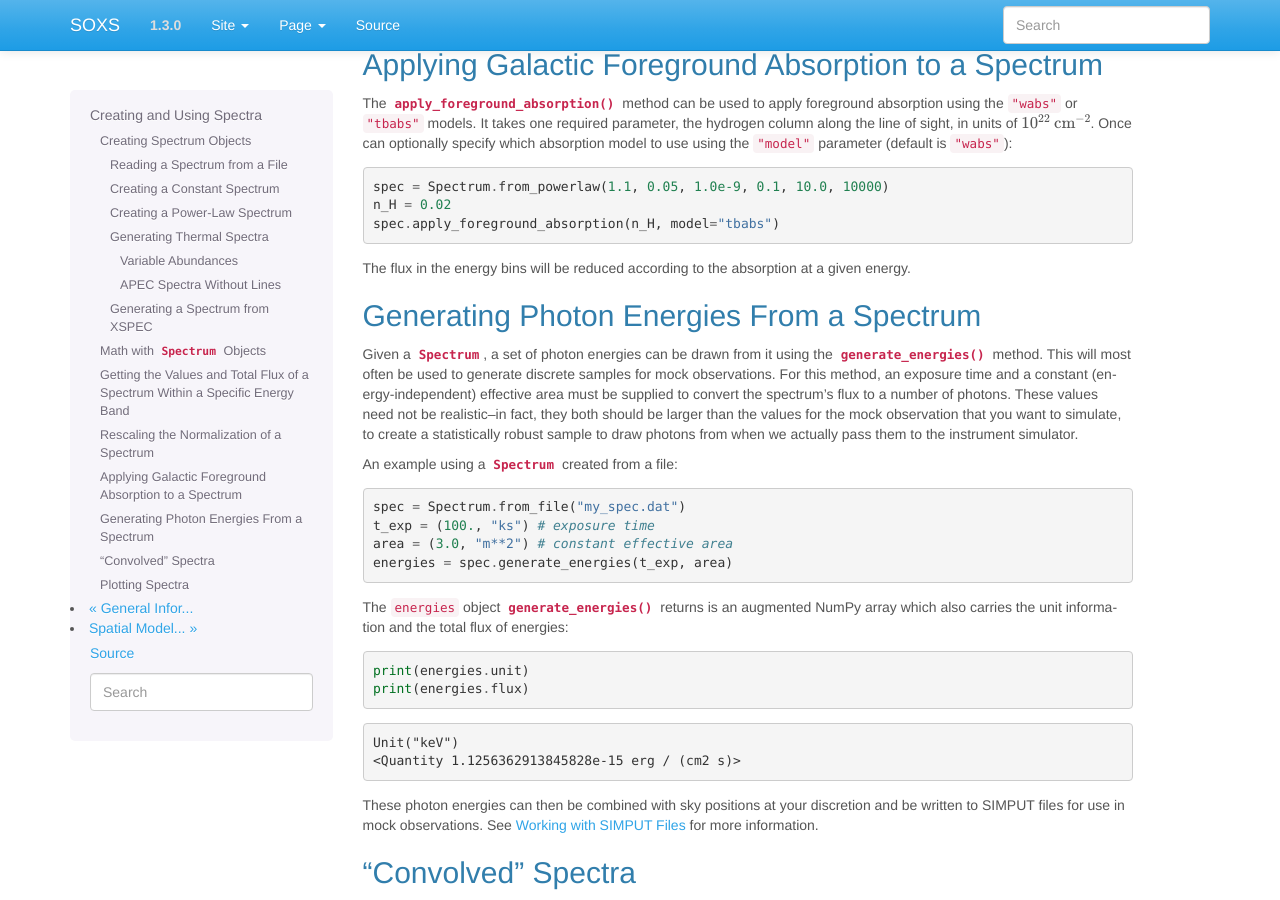
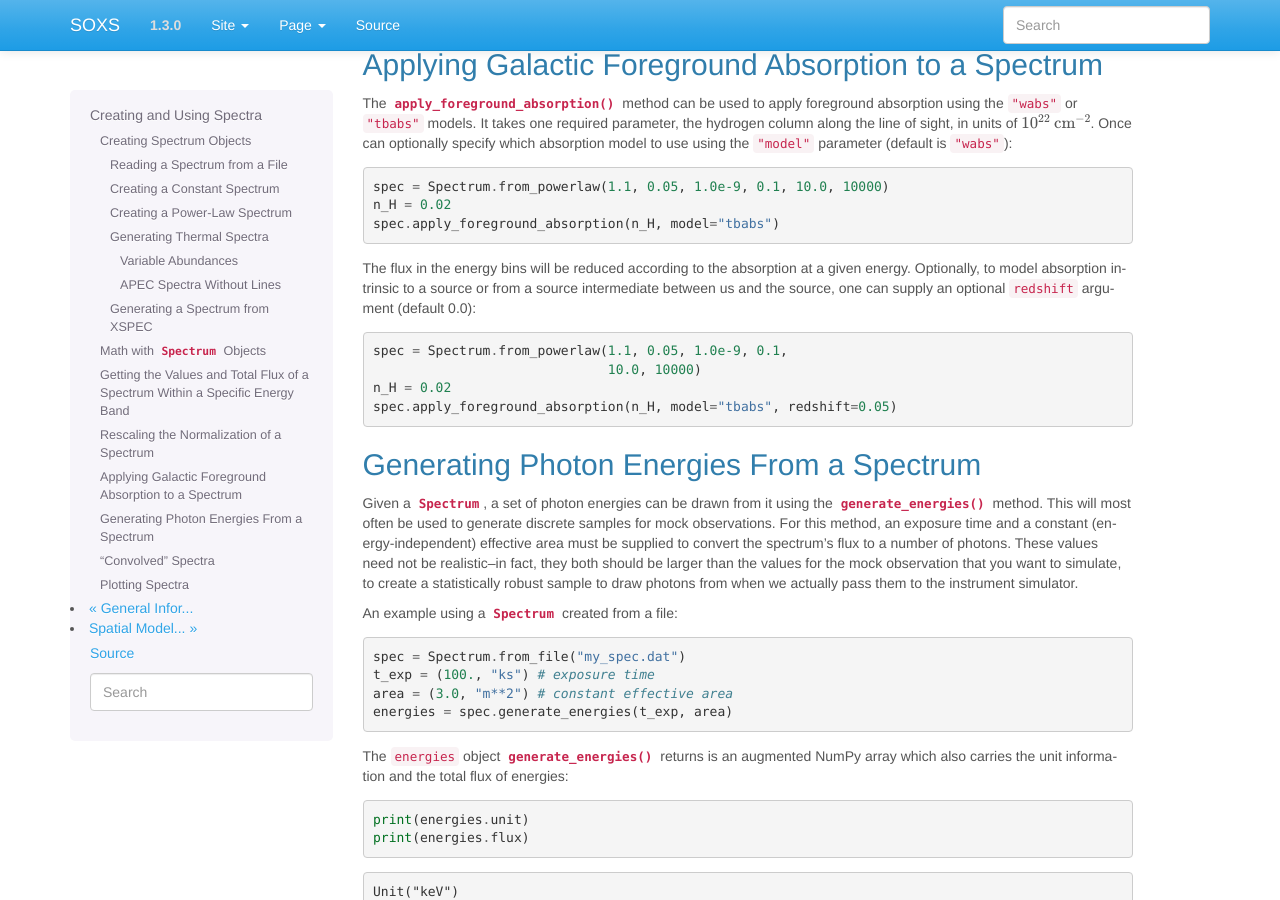
Before and after one commit to lynx-x-ray-observatory/soxs, a Sphinx documentation site: the page built from doc/source/users_guide/spectra.rst, in a window 1280 px wide and 900 px high, scrolled down 4936 px. Built offline with Sphinx 7.4.7, drawn with Linux system fonts in a browser that asks for light colours.

Commit message:
Add a redshift argument to apply_foreground_absorption

```diff
--- a/doc/source/changelog.rst
+++ b/doc/source/changelog.rst
@@ -16,6 +16,9 @@ This is a release with important new features and some bugfixes.
   be called with an energy argument to get the values of the spectrum for arbitrary
   energies was not being regenerated if the spectrum was changed, say by foreground
   absorption. This has been fixed.
+* The ability to apply intrinsic foreground absorption to a :class:`~soxs.spectra.Spectrum`
+  has been added by adding an optional ``redshift`` argument to
+  :meth:`~soxs.spectra.Spectrum.apply_foreground_absorption`.
 
 Version 1.3.0
 -------------
--- a/doc/source/users_guide/spectra.rst
+++ b/doc/source/users_guide/spectra.rst
@@ -364,7 +364,16 @@ parameter (default is ``"wabs"``):
     spec.apply_foreground_absorption(n_H, model="tbabs")
 
 The flux in the energy bins will be reduced according to the absorption at a
-given energy.
+given energy. Optionally, to model absorption intrinsic to a source or
+from a source intermediate between us and the source, one can supply an
+optional ``redshift`` argument (default 0.0):
+
+.. code-block:: python
+
+    spec = Spectrum.from_powerlaw(1.1, 0.05, 1.0e-9, 0.1,
+                                  10.0, 10000)
+    n_H = 0.02
+    spec.apply_foreground_absorption(n_H, model="tbabs", redshift=0.05)
 
 Generating Photon Energies From a Spectrum
 ------------------------------------------
```
Also changed, not shown: 1 other file.
